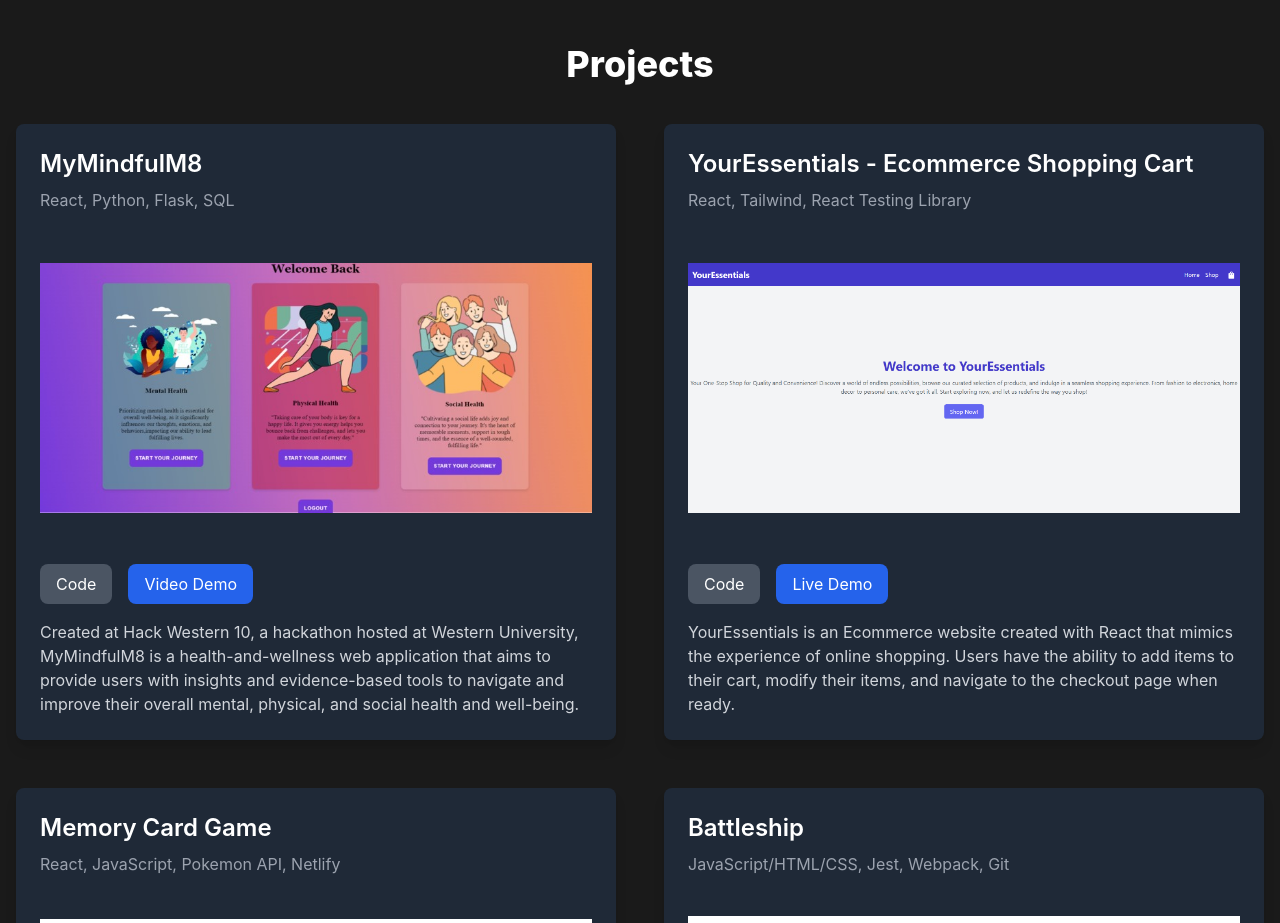
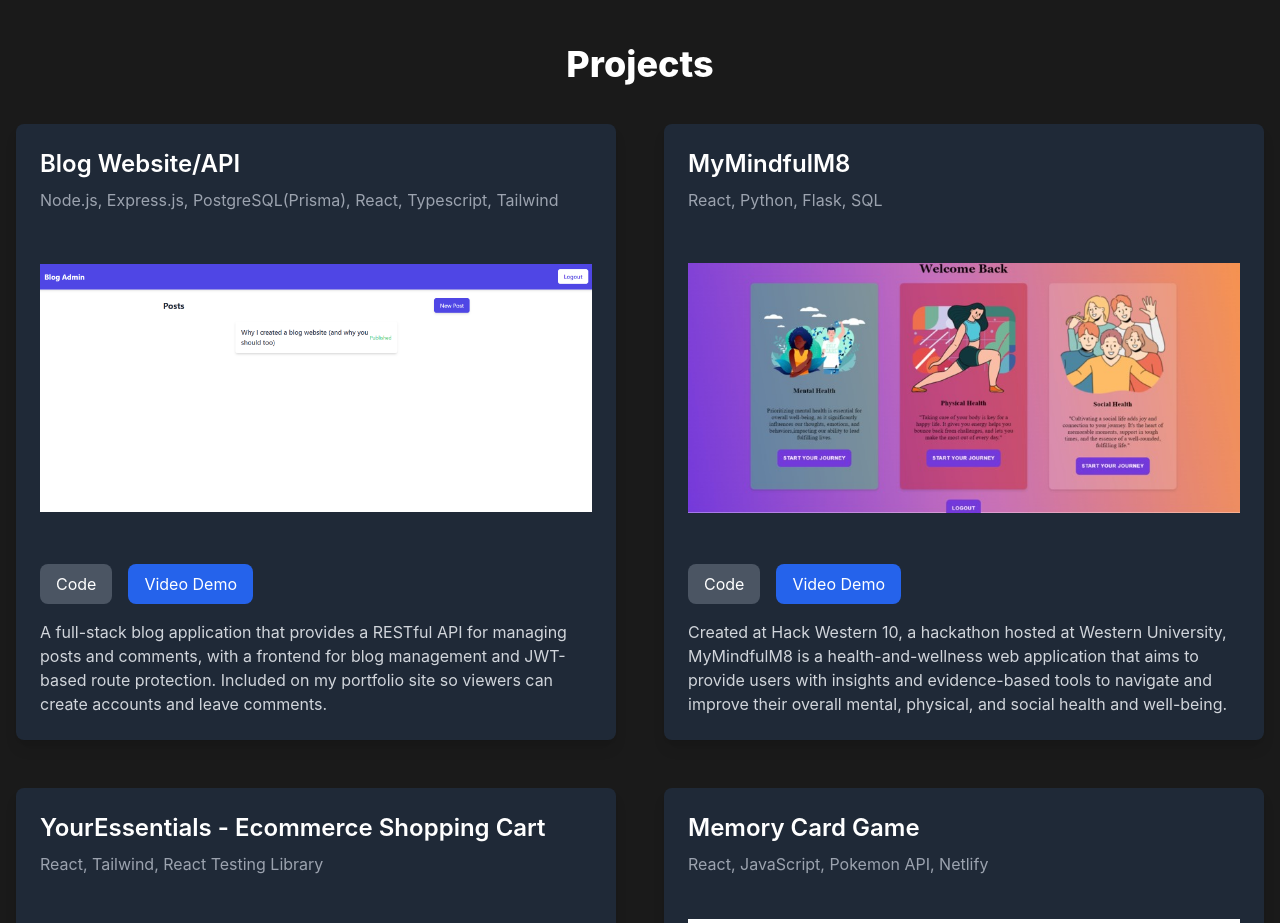
Before and after one commit to dylen400mh/portfolio-v2, a React (Create React App) app: page / in a window 1280 px wide. Shown: the part 1680-2603 px from the top of the page. Built offline with nearby package versions, Linux system fonts and the light colour scheme.

Commit message:
Add blog to projects section

```diff
--- a/src/components/Projects.tsx
+++ b/src/components/Projects.tsx
@@ -7,9 +7,21 @@ import memoryCardImg from "../images/memory-card.jpg";
 import battleshipImg from "../images/battleship.png";
 import todoListImg from "../images/todo-list.png";
 import weatherAppImg from "../images/weather-app.png";
+import blogImg from "../images/blog.png";
 
 // Array of project objects
 const projects = [
+  {
+    title: "Blog Website/API",
+    technologies:
+      "Node.js, Express.js, PostgreSQL(Prisma), React, Typescript, Tailwind",
+    image: blogImg,
+    alt: "Image of blog admin website",
+    codeLink: "https://github.com/dylen400mh/blog-api",
+    demoLink: "https://www.youtube.com/watch?v=4OSidLXTCLw",
+    description:
+      "A full-stack blog application that provides a RESTful API for managing posts and comments, with a frontend for blog management and JWT-based route protection. Included on my portfolio site so viewers can create accounts and leave comments.",
+  },
   {
     title: "MyMindfulM8",
     technologies: "React, Python, Flask, SQL",
```
Also changed, not shown: src/images/blog.png (added).
